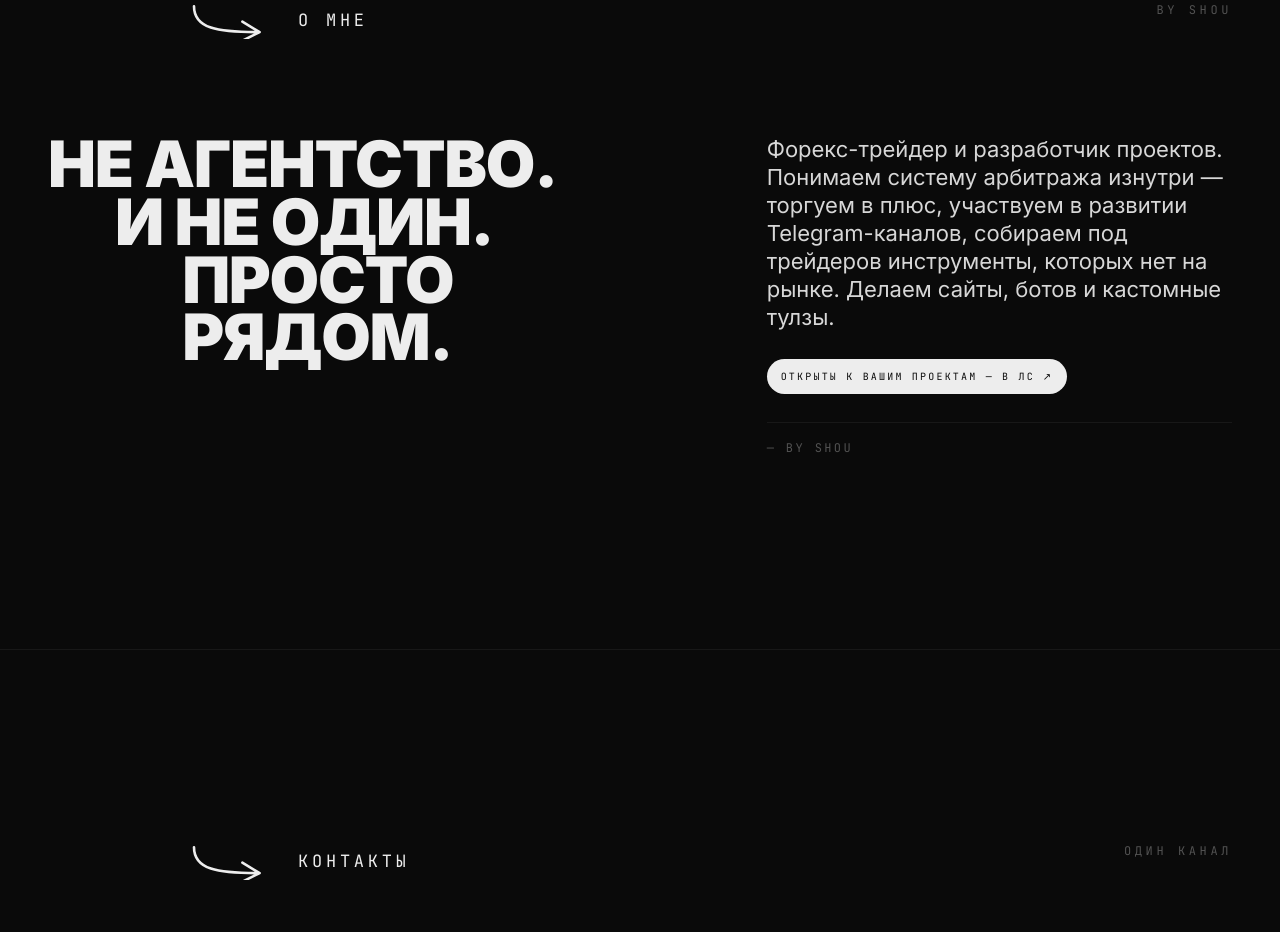
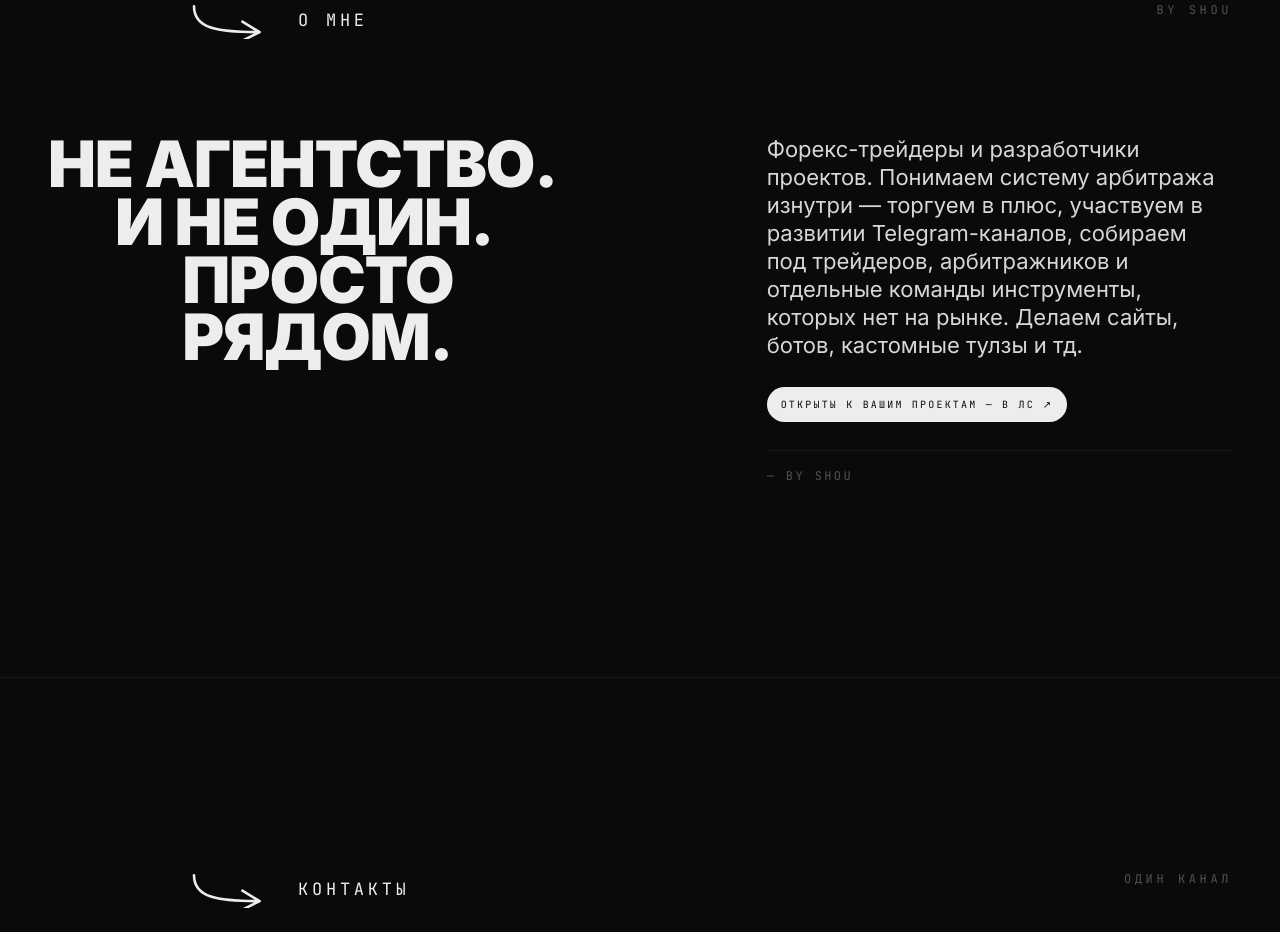
Before and after one commit to iamshouu/temat, a React (Vite) app: page / in a window 1280 px wide. Shown: the part 5900-6832 px from the top of the page. Built offline with nearby package versions, Linux system fonts and the light colour scheme; a web font is replaced by a local one.

Commit message:
copy(about): pluralize roles (трейдеры/разработчики), expand audience to арбитражников + отдельные команды, end with тулзы и тд

```diff
--- a/src/components/About.tsx
+++ b/src/components/About.tsx
@@ -35,10 +35,11 @@ export function About() {
           className="md:col-span-5 md:col-start-8 flex flex-col gap-7 font-sans text-text/90"
         >
           <p className="text-lg md:text-xl lg:text-[22px] leading-[1.55]">
-            Форекс-трейдер и разработчик проектов. Понимаем систему арбитража
+            Форекс-трейдеры и разработчики проектов. Понимаем систему арбитража
             изнутри — торгуем в плюс, участвуем в развитии Telegram-каналов,
-            собираем под трейдеров инструменты, которых нет на рынке. Делаем
-            сайты, ботов и кастомные тулзы.
+            собираем под трейдеров, арбитражников и отдельные команды
+            инструменты, которых нет на рынке. Делаем сайты, ботов, кастомные
+            тулзы и тд.
           </p>
 
           <a
```
